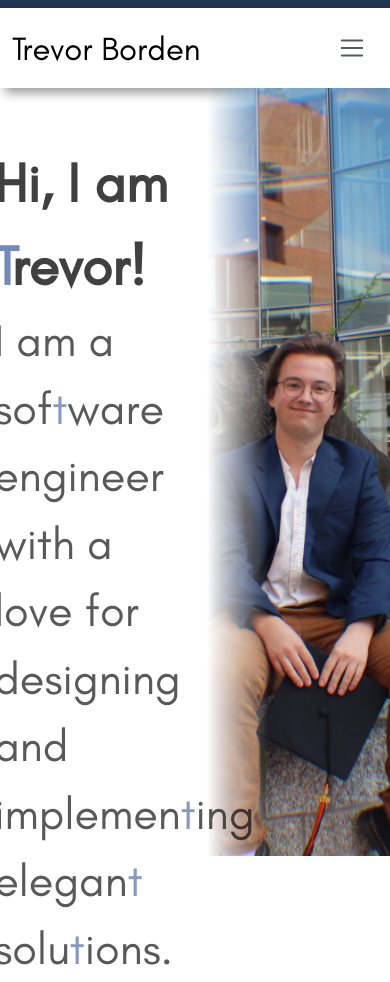
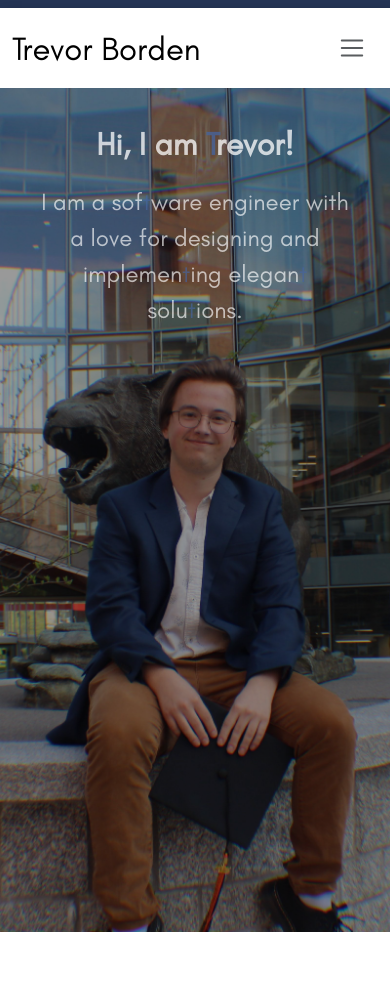
Before and after one commit to Batrevinator/PersonalWebsite, a React (Create React App) app in the folder personal-website/: page / in a window 390 px wide. After the commit the page ends 932 px from the top, so only its background shows below. Built offline with nearby package versions, Linux system fonts and the light colour scheme.

Commit message:
Final touches to mobile viewing

```diff
--- a/personal-website/src/HomePage.css
+++ b/personal-website/src/HomePage.css
@@ -1,16 +1,91 @@
-.introCard {
-    display: flex;
-    flex-direction: row;
+#home {
+    position: relative;
+    z-index: 0;
+    margin: 0;
 }
 
-#home {
-    position: sticky;
-    top: 0;
-    z-index: 0;
+.home-row {
+    margin: 0;
 }
 
-.half-screen-img{
-    width: 50vw;
-    height: 100vh; /* Half of the screen height */
-    background-repeat: no-repeat;
+/* Text column */
+.intro-col {
+    display: flex;
+    justify-content: center;
+    align-items: center;
+    padding: 2rem;
+    text-align: left;
+    z-index: 2; /* stay above image */
+    position: relative;
 }
+
+/* Gradient background for large screens */
+@media (min-width: 768px) {
+    .intro-col::before {
+        content: '';
+        position: absolute;
+        top: 0;
+        left: 0;
+        width: 100%;
+        height: 100%;
+        z-index: -1;
+    }
+}
+
+.intro-card {
+    width: 100%;
+    background: transparent;
+}
+
+.section-header {
+    font-size: clamp(2rem, 5vw, 4rem);
+    opacity: 0.75;
+    margin-bottom: 1rem;
+}
+
+.intro-text {
+    font-size: clamp(1.5rem, 3vw, 2rem);
+    opacity: 0.65;
+}
+
+/* Image column */
+.img-col {
+    padding: 0;
+    position: relative;
+    -webkit-mask-image:-webkit-gradient(linear, left top, left bottom, from(rgba(0,0,0,1)), to(rgba(0,0,0,0)));
+    mask-image: linear-gradient(to left, rgba(0,0,0,1), rgba(0,0,0,1), rgba(0,0,0,0));
+}
+
+.home-img {
+    width: 100%;
+    height: 100vh;
+    object-fit: cover;
+    display: block;
+}
+
+/* Overlay for mobile screens */
+@media (max-width: 767px) {
+    .overlay-text {
+        position: absolute;
+        top: 0;
+        left: 0;
+        width: 100%;
+        height: 100%;
+        background: rgba(0, 0, 0, 0.4); /* dark overlay */
+        color: white;
+        text-align: center;
+        display: flex;
+        flex-direction: column;
+        justify-content: center;
+        padding: 2rem;
+    }
+
+    .img-col{
+        -webkit-mask-image:-webkit-gradient(linear, left top, left bottom, from(rgba(0,0,0,1)), to(rgba(0,0,0,0)));
+        mask-image: linear-gradient(to left, rgba(0,0,0,1), rgba(0,0,0,1));
+    }
+
+    .section-header, .intro-text {
+        color: white;
+    }
+}
--- a/personal-website/src/HomePage.js
+++ b/personal-website/src/HomePage.js
@@ -1,39 +1,31 @@
 import React from 'react';
-import {
-    Row,
-    Col,
-    Card,
-    CardImg,
-    CardImgOverlay,
-    CardTitle,
-    CardText,
-    CardBody
-} from 'reactstrap';
+import { Row, Col, CardBody, CardTitle, CardText } from 'reactstrap';
 import './index.css';
 import './HomePage.css';
 
-class HomePage extends React.Component{
-    render(){
-        return(
-            <Row id="home">
-                <Col style={{zIndex: "1"}} xs={{size: 6, offset: 0}}>
-                    <Row xs={"1"}>
-                        <CardBody style={{marginLeft: "3%"}}>
-                            <Row style={{marginTop: "26%"}}>
-                                <CardTitle className="section-header" style={{fontSize: "55px", opacity: .75}}>
-                                    Hi, I am <span className='letter-t'>T</span>revor!
-                                </CardTitle>
-                            </Row>
-                            <Row>
-                                <CardText style={{fontSize: "45px", opacity: .65}}>
-                                    I am a sof<span className='letter-t'>t</span>ware engineer with a love for designing and implemen<span className='letter-t'>t</span>ing elegan<span className='letter-t'>t</span> solu<span className='letter-t'>t</span>ions.
-                                </CardText>
-                            </Row>
-                        </CardBody>
-                    </Row>
+class HomePage extends React.Component {
+    render() {
+        return (
+            <Row id="home" className="home-row">
+                {/* Text Column */}
+                <Col xs={12} md={6} className="intro-col overlay-text">
+                    <CardBody className="intro-card">
+                        <CardTitle className="section-header">
+                            Hi, I am <span className='letter-t'>T</span>revor!
+                        </CardTitle>
+                        <CardText className="intro-text">
+                            I am a sof<span className='letter-t'>t</span>ware engineer with a love for designing and implemen<span className='letter-t'>t</span>ing elegan<span className='letter-t'>t</span> solu<span className='letter-t'>t</span>ions.
+                        </CardText>
+                    </CardBody>
                 </Col>
-                <Col xs={{size: 6}}>
-                    <img style={{minHeight: '91vh', objectFit: 'cover'}} className='img-fluid left-faded' src={'./IMG_9931.CR2.jpg'}/>
+
+                {/* Image Column */}
+                <Col xs={12} md={6} className="img-col">
+                    <img
+                        src={'./IMG_9931.CR2.jpg'}
+                        alt="Trevor"
+                        className='home-img'
+                    />
                 </Col>
             </Row>
         );
```
Also changed, not shown: 3 other files (tests, documents, lock files or other folders).
